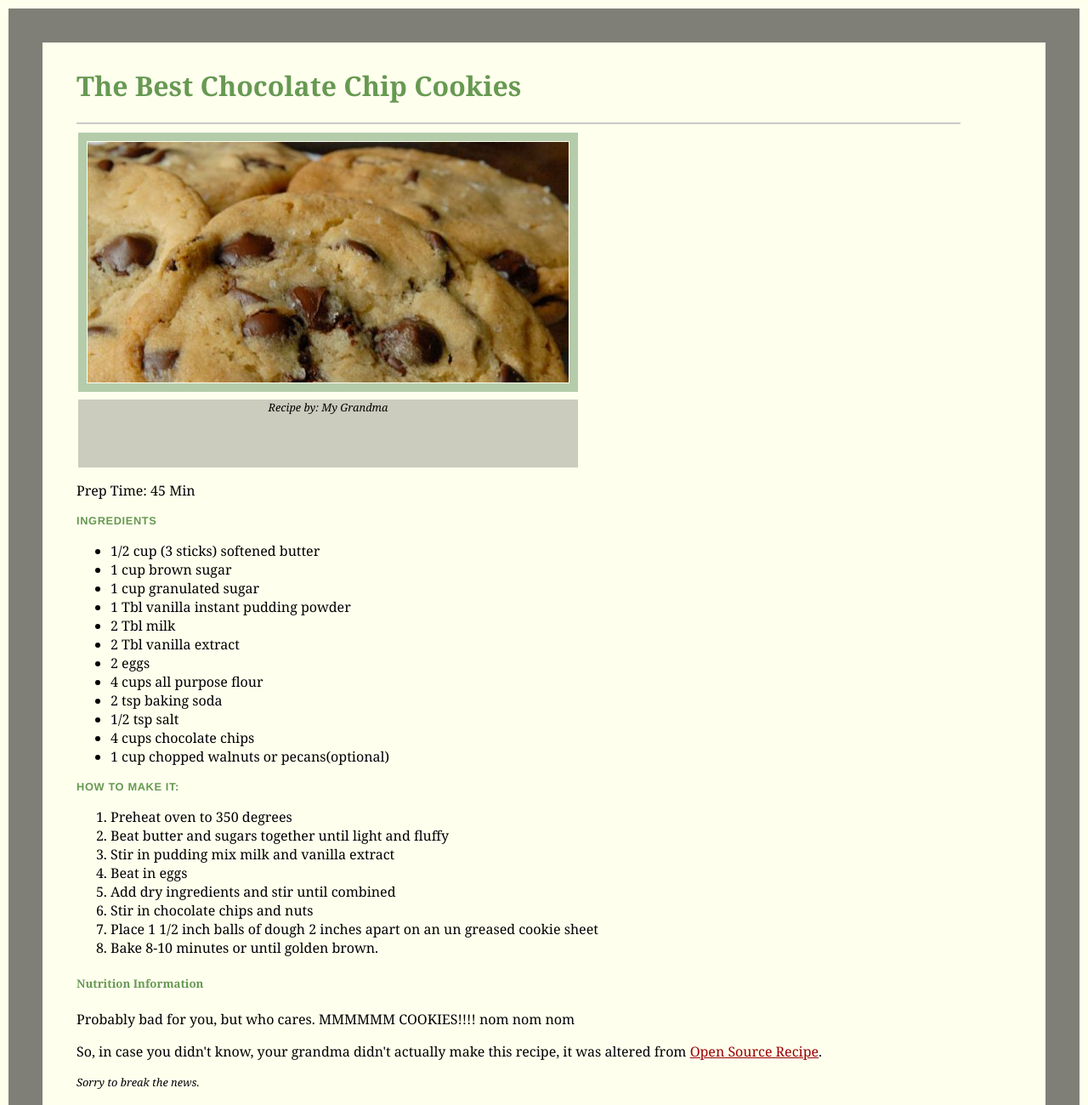
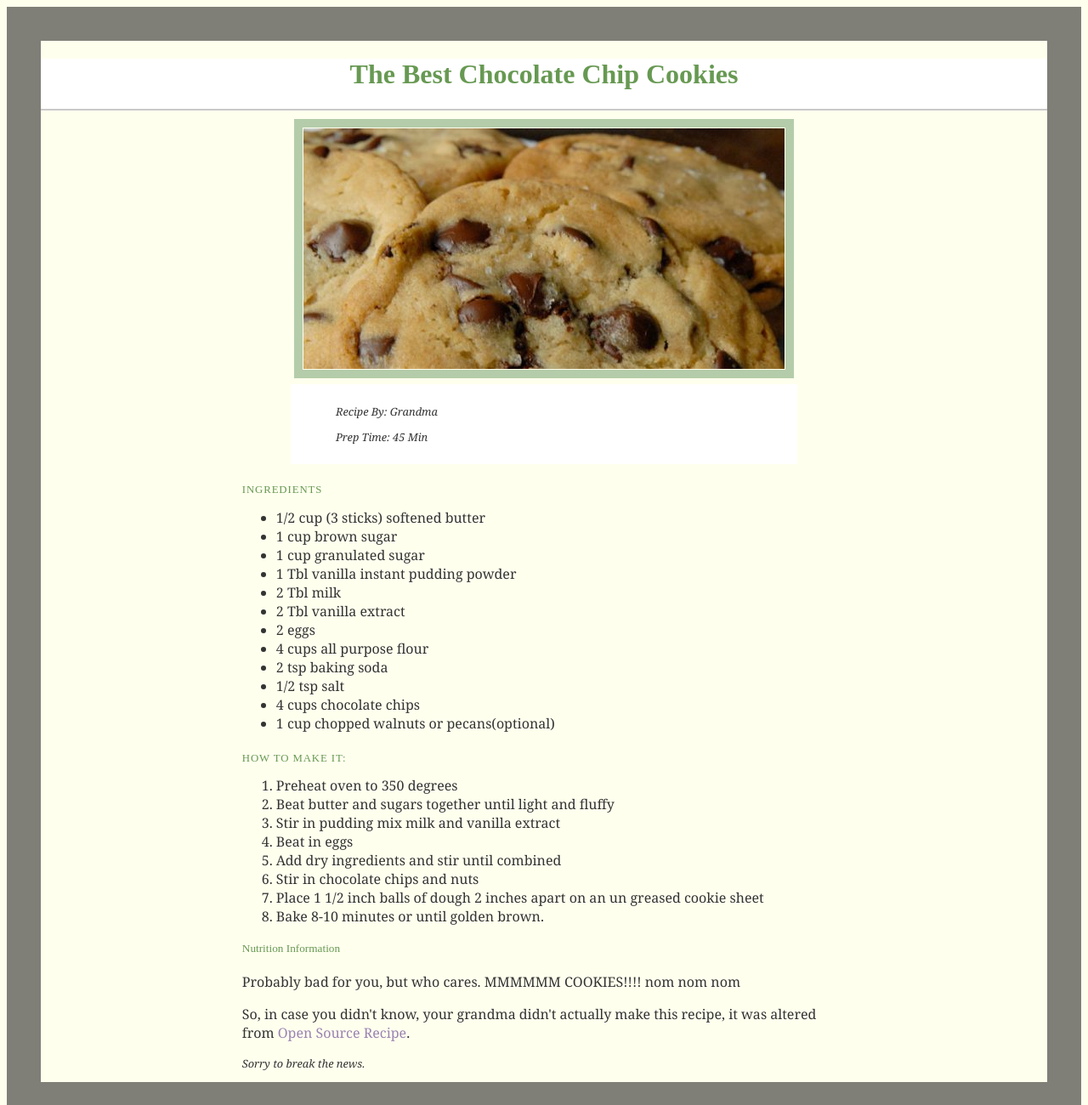
Before and after one commit to quebell7/CookieRecipe, a plain HTML site: page index.html in a window 1280 px wide. Shown: the top 1300 px of the page at 85% size. Drawn offline with Linux system fonts and the light colour scheme.

Commit message:
before class update

```diff
--- a/index.html
+++ b/index.html
@@ -12,20 +12,30 @@ Your Grandpa happens to be a great Graphic Designer and gave you the following s
 
 <html>
 	<head>
+		<script src="https://use.typekit.net/mdf3uqp.js"></script>
+		<script>try{Typekit.load({ async: true });}catch(e){}</script>
 		<link rel="stylesheet" href="styles.css">
 		<title>The Best Chocolate Chip Cookies
 		</title>
 	</head>
 
 	<body>
+		<header id="header-style">
+			<h1>The Best Chocolate Chip Cookies</h1>
+			<hr>
+		</header>
 
-			<h1>The Best Chocolate Chip Cookies</h1>
+			<div id="photo">
+				<img src="cookies.jpg">
 
-			<hr>
+					<div id="photo-caption">
+						<p> Recipe By: Grandma</p>
+						<p>Prep Time: 45 Min</p>
+					</div>
+			</div>
 
-			<img src="cookies.jpg">
-			<figcaption>Recipe by: My Grandma</figcaption>
-			<p>Prep Time: 45 Min</p>
+
+		<div id="wrapper">
 
 			<h4>INGREDIENTS</h4>
 
@@ -61,8 +71,8 @@ Your Grandpa happens to be a great Graphic Designer and gave you the following s
 				<p>Probably bad for you, but who cares. MMMMMM COOKIES!!!! nom nom nom</p>
 
 
-				<p>So, in case you didn't know, your grandma didn't actually make this recipe, it was altered from <a href="http://www.opensourcefood.com/people/Amanori/recipes/mamas-recipe-the-best-chocolate-chip-cookies">Open Source Recipe</a>.</p>
+				<p>So, in case you didn't know, your grandma didn't actually make this recipe, it was altered from <a href="http://www.opensourcefood.com/people/Amanori/recipes/mamas-recipe-the-best-chocolate-chip-cookies" target="_blank">Open Source Recipe</a>.</p>
 				<p class="extra-info">Sorry to break the news.</p> <!--You must include the link in your final webpage -->
-
+		</div>
 	</body>
 </html>
--- a/styles.css
+++ b/styles.css
@@ -30,31 +30,96 @@ body {
 /*--------------------------------------*/
 
 
+
+/***************************
+PAGE BODY STYLE
+***************************/
+
 body {
-	margin:10px;
-    padding:8px 100px 80px 40px;
 	font-family: georgia, "Times New Roman",
         Times, serif;
 	background-color: #FFE;
+	color: #333;
 	border: 40px solid #7F7F77;
 }
 
+#wrapper {
+	max-width: 960px;
+	margin: 0 auto;
+	padding: 0 20%;
+}
+
+
+/***************************
+HEADLINE STYLES
+***************************/
+
+/* green headline style */
 h1 {
+    font-family: "adelle", serif;
+	font-style: bold;
+	font-weight: 900;
     color: #679952
 }
 
+/* green subheaders */
+h4 {
 
-h4 {
-	font-family: Helvetica, Geneva, Arial,
-    	SunSans-Regular, sans-serif;
-    font-size: .8em;
-    letter-spacing: .05em;
+    font-family: "adelle",serif;
+    margin: 25px 0 0;
+	font-style: normal;
+	font-weight: 300;
+	font-size: .8em;
+	line-height: .8em;
+    letter-spacing: .07em;
 	color: #679952
 }
 
 h5 {
-	color: #679952
+	color: #679952;
+	font-family: "adelle", serif;
+	font-weight: normal;
+	line-height: .8em;
 }
+
+
+
+/***************************
+PAGE HEADER STYLE
+***************************/
+
+#header-style {
+	text-align: center;
+	margin: 0;
+	background: #fff;
+	border-color: #fff;
+}
+
+
+
+/***************************
+PAGE PHOTO STYLE
+***************************/
+
+#photo {
+	text-align: center;
+	margin: 0;
+	padding: 0 5%;
+}
+
+#photo-caption {
+	text-align: left;
+	background: #fff;
+	font-size: .8em;
+	font-style: italic;
+	margin: 0 22%;
+	padding: 10px 5%;
+}
+
+
+/***************************
+TYPE STYLES
+***************************/
 
 p {
 	font-size: 1em;
@@ -64,6 +129,18 @@ p.extra-info {
 	font-size: .8em;
 	font-style: italic;
 }
+
+a, a:visited {
+	text-decoration: none;
+	color: #9A83B2;
+}
+
+a:hover {
+	color: #806C94;
+}
+
+
+/* rule */
 
 hr {
     display: block;
@@ -76,14 +153,15 @@ hr {
     border-width: 1px;
 }
 
-a {
-	color: #900
-}
 
+/***************************
+IMG STYLES
+***************************/
 img {
 	margin: 2px;
 	padding: 1px;
 	border: 10px solid #B4CCAA;
+	text-align: center;
 }
 
 figcaption {
@@ -95,10 +173,3 @@ figcaption {
     height: 80px;
     background-color: #CCCCBE;
 }
-
-
-address {
-  margin-top: 1em;
-  padding-top: 1em;
-  border-top: thin dotted
-}
```
